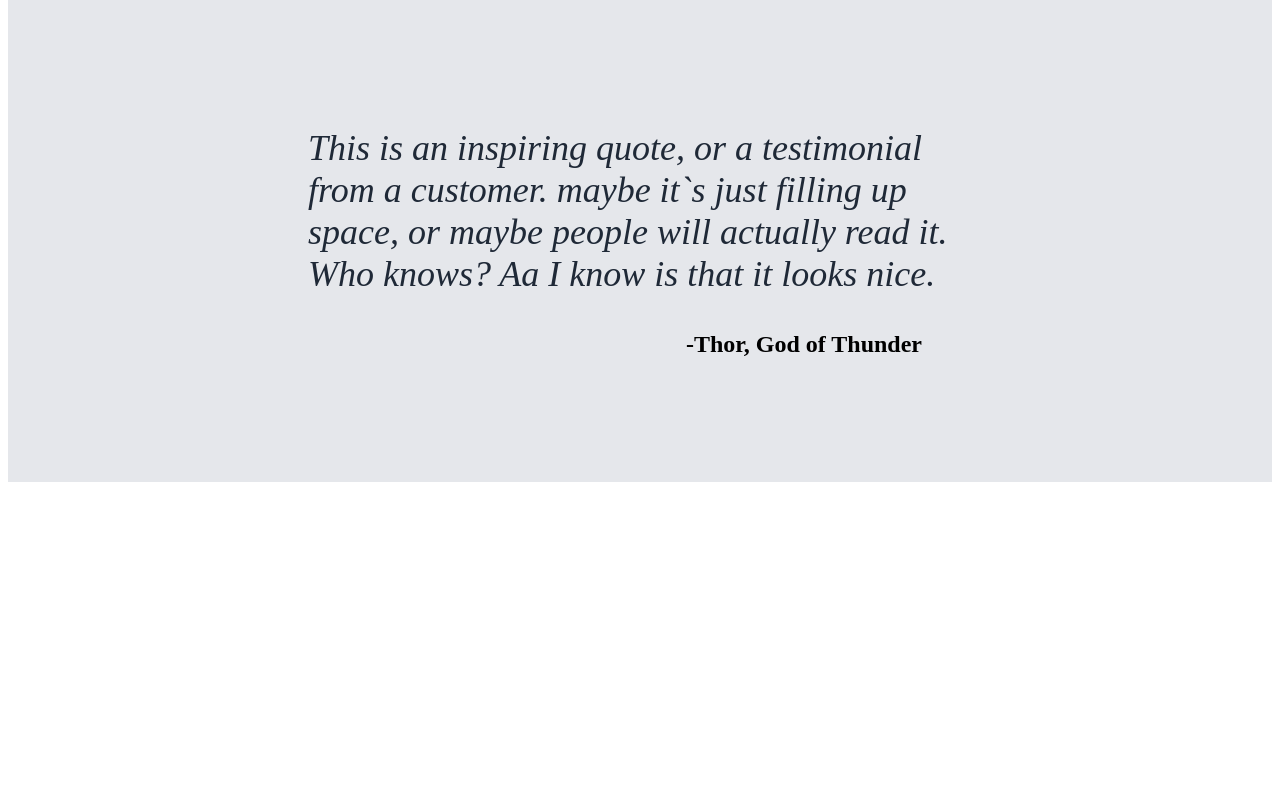
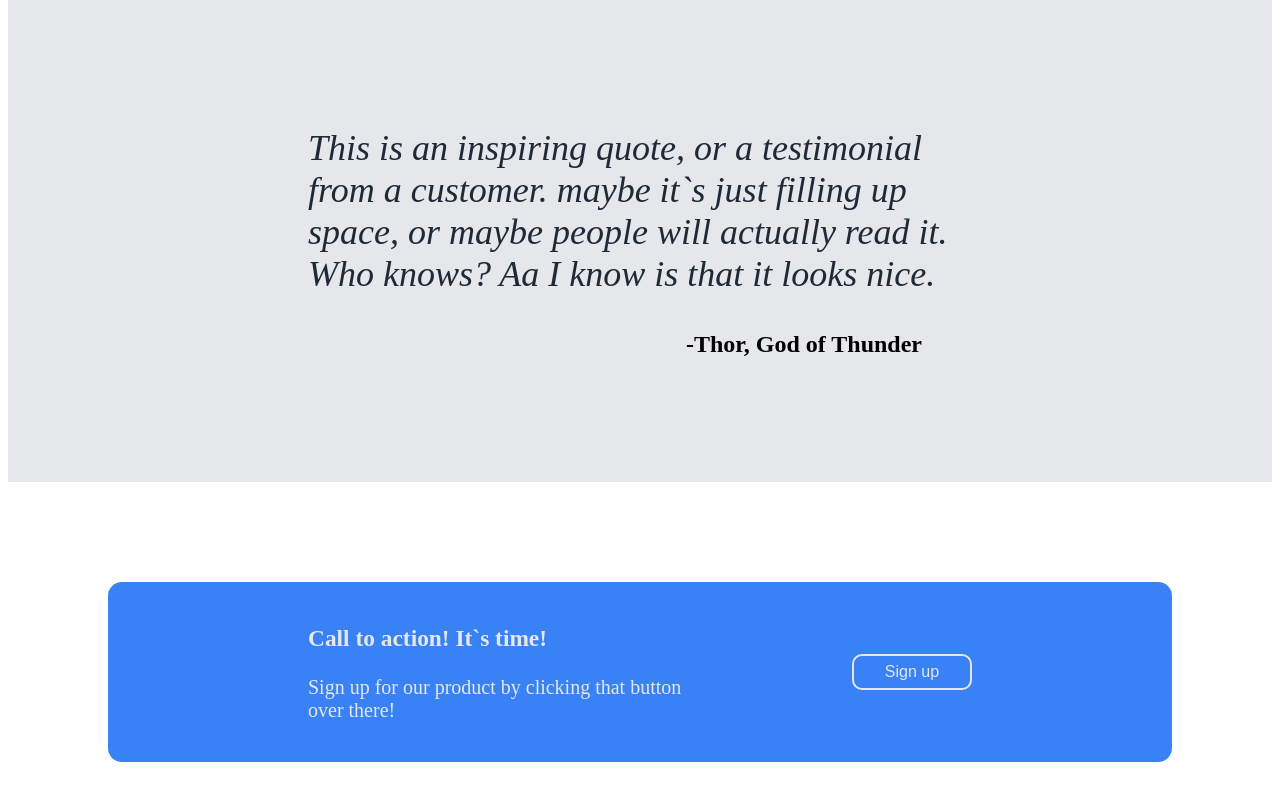
Before and after one commit to makask/odin-landing-page, a plain HTML site: page index.html in a window 1280 px wide. Shown: the part 1220-2020 px from the top of the page. Before the commit the page ends 1702 px from the top, so only its background shows below. Drawn offline with Linux system fonts and the light colour scheme.

Commit message:
Add section four

```diff
--- a/index.html
+++ b/index.html
@@ -72,15 +72,24 @@
                 <p>-Thor, God of Thunder</p>
             </div>
         </div>
-
-
-
-
     </div>
 
     <div class="section-four">
+        <div class="call-to-action">
+            <div class="call-to-action-text">
+                <h3>Call to action! It`s time!</h3>
+                <p>Sign up for our product by clicking that button
+                    over there!
+                </p>
+            </div>
+            <div class="call-to-action-button">
+                <button class="btn-call-to-action">Sign up</button>
+            </div>
+        </div>
+    </div>
 
+    <footer>
 
-    </div>
+    </footer>
 </body>
 </html>
--- a/style.css
+++ b/style.css
@@ -141,3 +141,37 @@ body{
     padding-right: 350px;
     text-align: right;
 }
+/*SECTION FOUR*/
+.section-four{
+    display: flex;
+    justify-content: center;
+    align-items: center;
+}
+
+.call-to-action{
+    display: flex;
+    background-color: #3882f6;
+    margin: 100px;
+    border-radius: 14px;
+    align-items: center;
+    gap: 140px;
+    padding: 20px 200px 20px 200px;
+}
+
+.call-to-action-text{
+    color:#e5e7eb;
+    font-size: 20px;
+}
+
+.btn-call-to-action{
+    background-color: #3882f6;
+    color:#e5e7eb;
+    font-size: 16px;
+    width: 120px;
+    height: 36px;
+    border: none;
+    border-radius: 10px;
+    border: 2px solid;
+    border-color: #e5e7eb;
+}
+/*FOOTER*/
```
